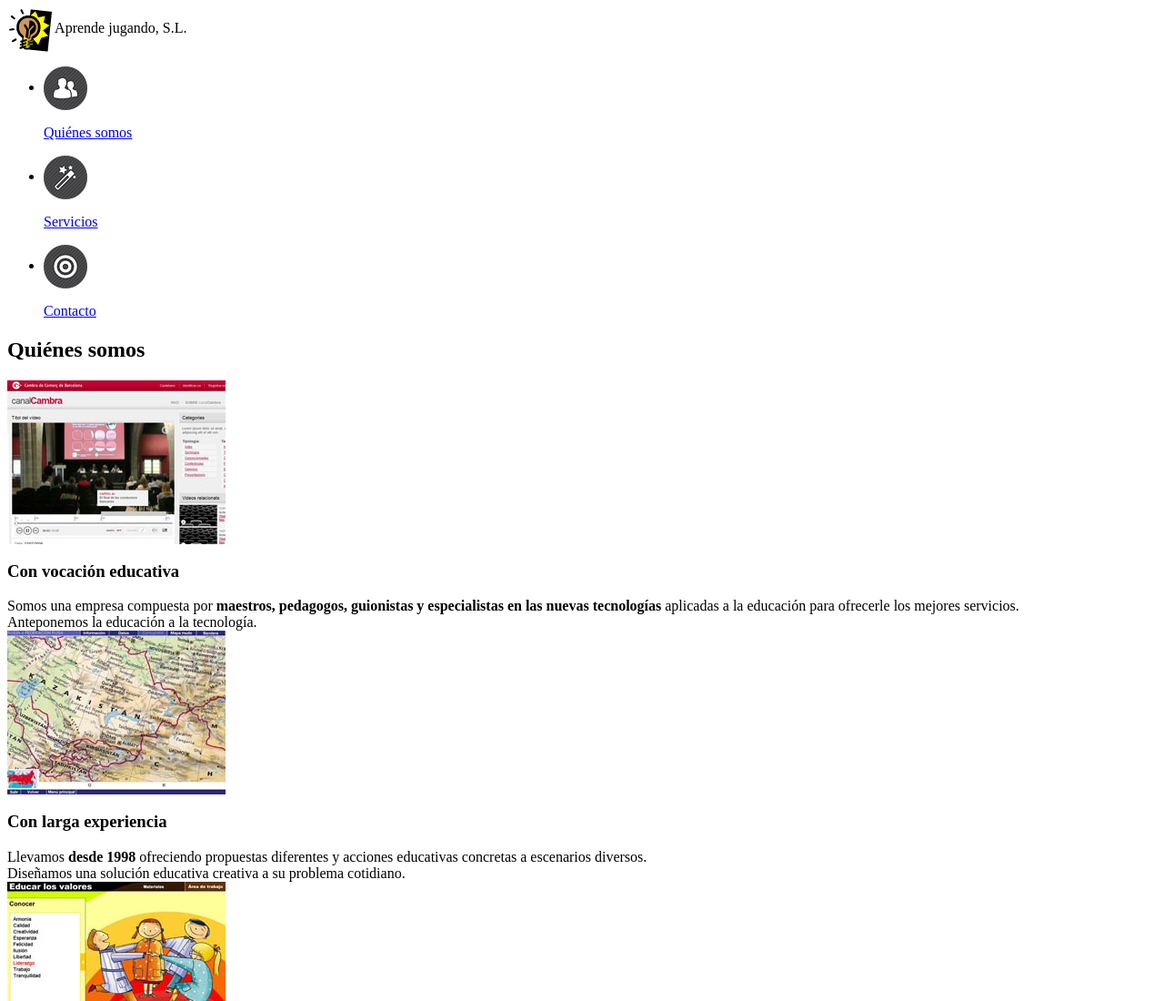
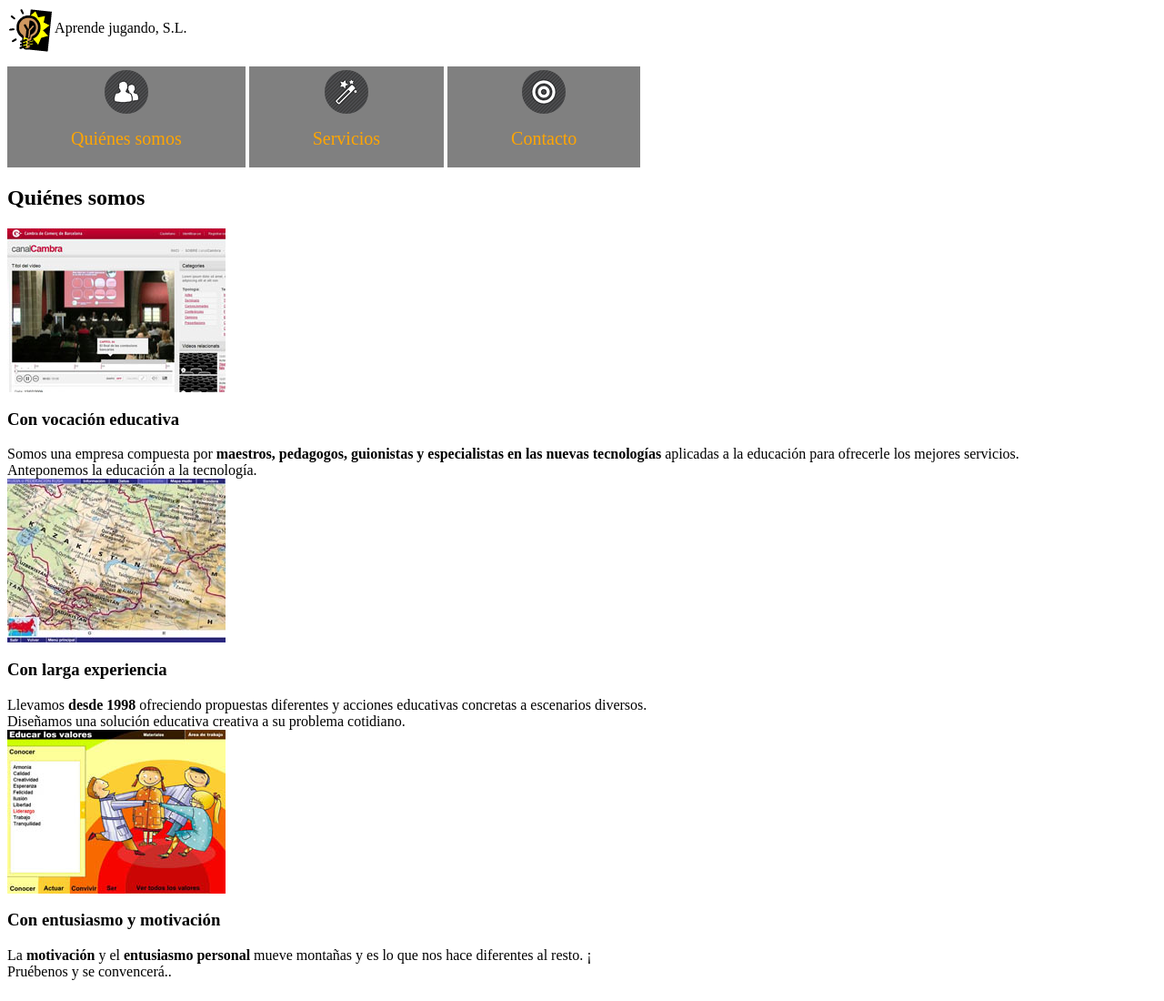
Before and after one commit to izaiamn854/Aplicaciones-Web-2SMR, a plain HTML site: page ejercicios/actividad/index.html in a window 1280 px wide. Shown: the top 1100 px of the page at 91% size. Drawn offline with Linux system fonts and the light colour scheme.

Commit message:
actividad 5 v1

```diff
--- a/ejercicios/actividad/CSS/style.css
+++ b/ejercicios/actividad/CSS/style.css
@@ -0,0 +1,23 @@
+
+a{
+    text-decoration: none;
+    color: orange;
+    font-size: 20px;
+}
+nav li{
+    list-style: none;
+    display: inline-block;
+    padding:4px 70px;
+    text-align: center;
+    background-color: grey;
+}
+ul{
+    padding: 0;
+}
+a:hover{
+    color: white;
+}
+nav{
+    color: silver;
+    font: size 20px;;
+}
--- a/ejercicios/actividad/index.html
+++ b/ejercicios/actividad/index.html
@@ -4,7 +4,7 @@
     <meta charset="UTF-8">
     <meta name="viewport" content="width=device-width, initial-scale=1.0">
     <title>Quiénes somos</title>
-    <link rel="stylesheet" href="css\style.css">
+    <link rel="stylesheet" href="CSS/style.css">
 </head>
 <body>
     <header>
```
